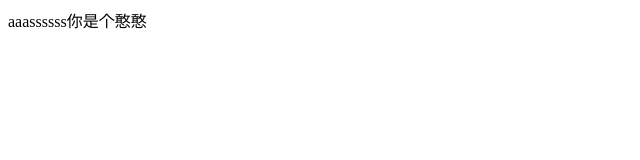
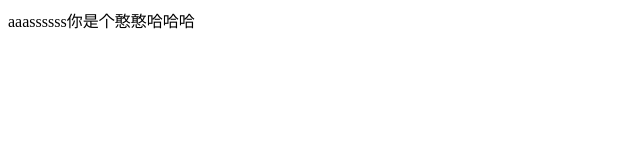
Before and after one commit to lifan12138/first-githubDemo, a plain HTML site: page index.html in a window 1280 px wide. Shown: the full height of the page, 0-640 px from the left. Drawn offline with Linux system fonts and the light colour scheme.

Commit message:
测试冲突

```diff
--- a/index.html
+++ b/index.html
@@ -5,6 +5,6 @@
 		<title></title>
 	</head>
 	<body>
-		aaassssss你是个憨憨
+		aaassssss你是个憨憨哈哈哈
 	</body>
 </html>
```
